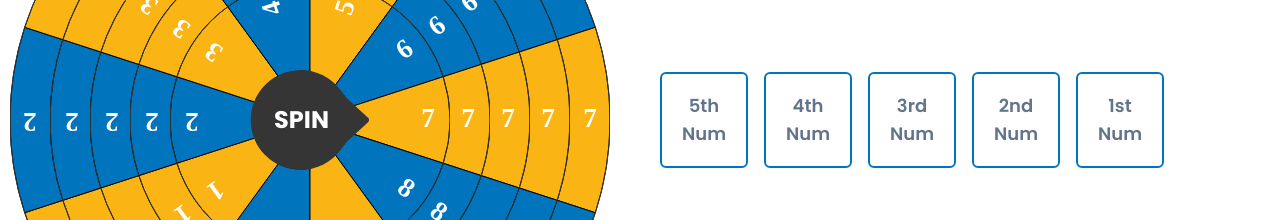
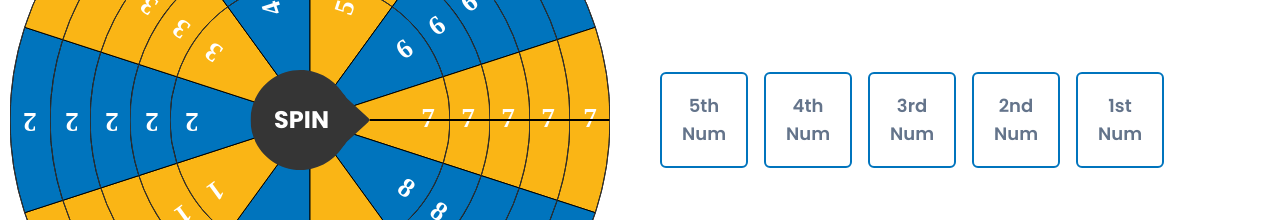
Before and after one commit to Mridul2820/wheel-number-picker, a React (Create React App) app: page / in a window 1280 px wide. Shown: the part 280-500 px from the top of the page. Built offline with nearby package versions, Linux system fonts and the light colour scheme.

Commit message:
Line to check win

```diff
--- a/src/components/WheelContent.js
+++ b/src/components/WheelContent.js
@@ -126,7 +126,7 @@ const WheelContent = () => {
         </div>
         <div
           id="spin"
-          className="absolute-center rounded-full overflow-hidden cursor-pointer rotate-90"
+          className="absolute-center rounded-full cursor-pointer rotate-90"
           onClick={() => {
             setNumbers({
               0: "",
@@ -141,6 +141,7 @@ const WheelContent = () => {
           <span className="absolute-center text-white text-2xl font-bold mt-2 -rotate-90">
             SPIN
           </span>
+          <div className="w-0.5 h-60 bg-black absolute -top-60 left-1/2 -translate-x-1/2 z-[999]" />
         </div>
       </div>
       <div className="flex gap-4">
```
